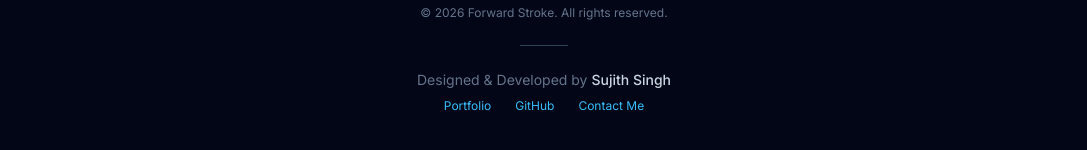
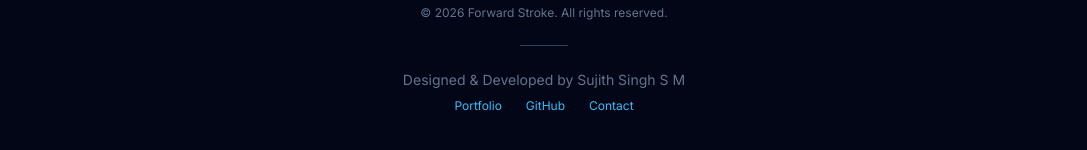
Before and after one commit to iamsujithsingh-06/forward-stroke, a React (Vite) app in the folder frontend/: page / in a window 1280 px wide. Shown: the part 1079-1229 px from the top of the page, without its empty margins (96-1183 px from the left). Built offline with nearby package versions, Linux system fonts and the light colour scheme.

Commit message:
Improve footer branding and contact links

```diff
--- a/frontend/src/components/Footer.jsx
+++ b/frontend/src/components/Footer.jsx
@@ -20,8 +20,7 @@ export default function Footer() {
 
           <div className="space-y-2 text-sm">
             <p className="text-surface-500">
-              Designed &amp; Developed by{' '}
-              <span className="text-surface-300 font-medium">Sujith Singh</span>
+              Designed &amp; Developed by Sujith Singh S M
             </p>
             <div className="flex flex-wrap items-center justify-center gap-x-6 gap-y-2 text-xs">
               <a
@@ -41,10 +40,10 @@ export default function Footer() {
                 GitHub
               </a>
               <a
-                href="mailto:sujithsinghsm@gmail.com"
+                href="mailto:sujithsinghsm@gmail.com?subject=Forward%20Stroke%20Inquiry"
                 className="text-primary-400 hover:text-primary-300 transition-colors hover:underline"
               >
-                Contact Me
+                Contact
               </a>
             </div>
           </div>
```
